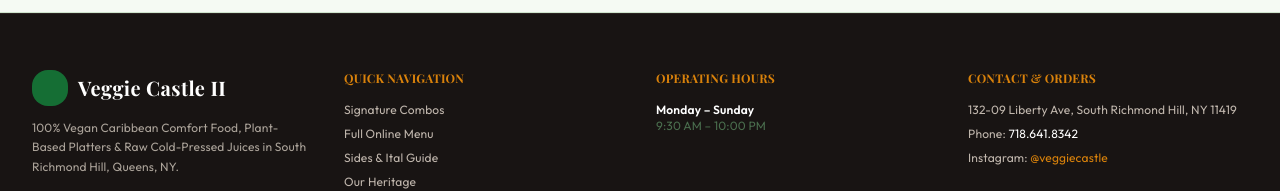
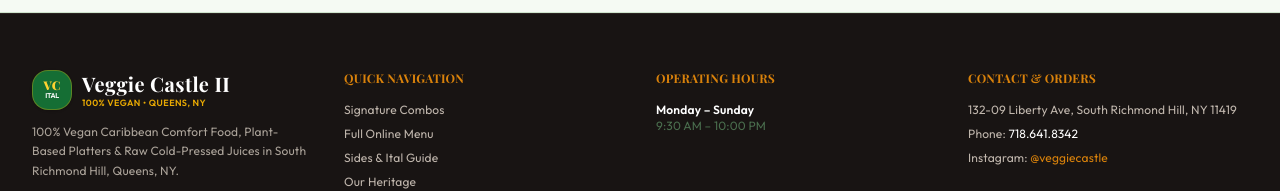
Before and after one commit to rh-beep01/veggie-castle-ii, a React (Vite) app: page / in a window 1280 px wide. Shown: the part 8190-8381 px from the top of the page. Built offline with nearby package versions, Linux system fonts and the light colour scheme.

Commit message:
fix: display authentic VC ITAL brand emblem in footer logo container

```diff
--- a/src/App.jsx
+++ b/src/App.jsx
@@ -1451,11 +1451,18 @@
 
             <div>
               <div className="flex items-center gap-2.5 mb-3">
-                <div className="w-9 h-9 rounded-xl bg-primary text-amber-200 flex items-center justify-center font-display font-bold text-base">
-
-                </div>
-                <span className="font-display text-xl font-bold text-white tracking-tight">Veggie Castle II</span>
-                <span className="text-xs text-accent"></span>
+                <div className="w-10 h-10 rounded-xl bg-primary text-primary-foreground flex flex-col items-center justify-center shadow-sm border border-amber-400/30 shrink-0">
+                  <span className="font-display text-xs font-black leading-none text-amber-300">VC</span>
+                  <span className="text-[7px] tracking-tighter uppercase font-bold text-white/90">ITAL</span>
+                </div>
+                <div className="flex flex-col">
+                  <span className="font-display text-xl font-bold text-white tracking-tight leading-tight">
+                    Veggie Castle II
+                  </span>
+                  <span className="text-[9px] tracking-wider uppercase font-semibold text-amber-400/90">
+                    100% Vegan • Queens, NY
+                  </span>
+                </div>
               </div>
               <p className="text-xs text-[#EADFD3]/70 leading-relaxed mb-4">
                 100% Vegan Caribbean Comfort Food, Plant-Based Platters & Raw Cold-Pressed Juices in South Richmond Hill, Queens, NY.
```
